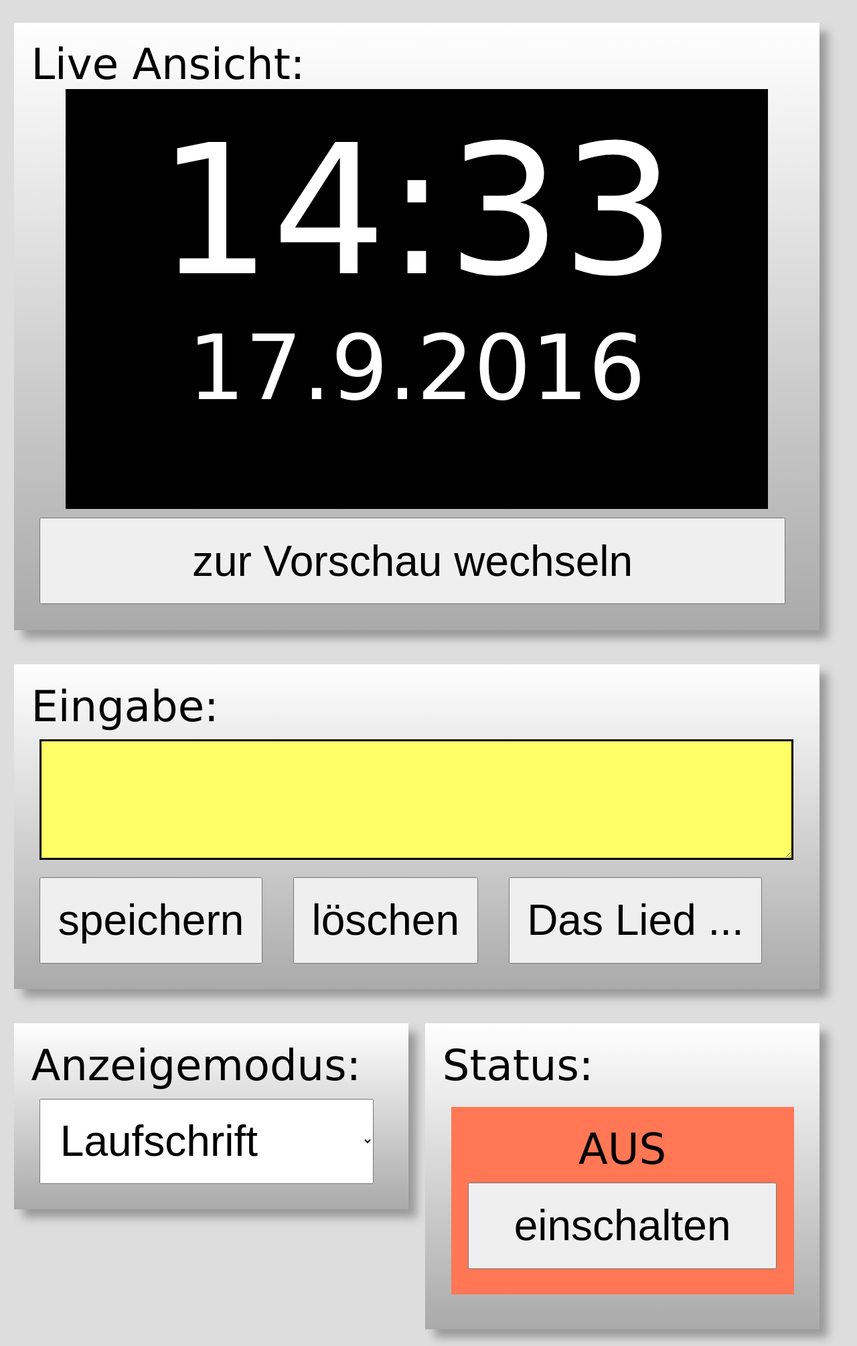
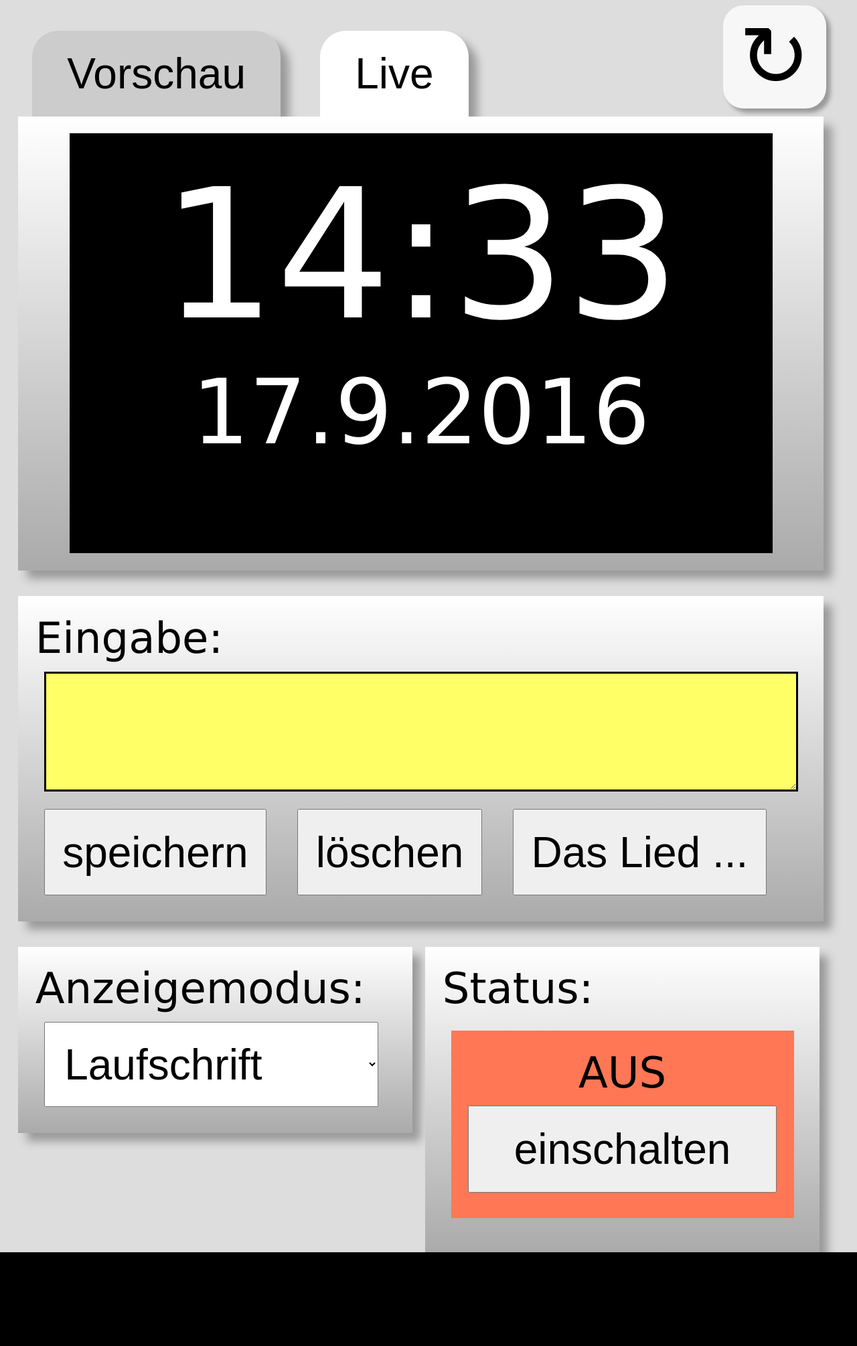
Before and after one commit to mehlbox/DieUhr, a PHP site: page / in a window 1280 px wide. Shown: the whole page at 67% size. After the commit the page ends 1870 px from the top, so only its background shows below. Run offline with PHP 8.4, Linux system fonts and the light colour scheme.

Commit message:
add tabs, check for w3c

```diff
--- a/display.php
+++ b/display.php
@@ -17,11 +17,13 @@
 }
 ?>
 <!DOCTYPE html PUBLIC "-//W3C//DTD XHTML 1.0 Transitional//EN" "http://www.w3.org/TR/xhtml1/DTD/xhtml1-transitional.dtd">
-<html>
+<html xmlns="http://www.w3.org/1999/xhtml">
 <head>
+<meta http-equiv="Content-Type" content="text/html;charset=utf-8" />
+<title>DieUhr</title>
 	<script type="text/javascript" src="js/clock.js"></script>
 	<script type="text/javascript" src="js/jquery.js"></script>
-<style>
+<style type="text/css">
 body {
 	background: green;
 }
--- a/index.php
+++ b/index.php
@@ -25,14 +25,10 @@
 <!DOCTYPE html PUBLIC "-//W3C//DTD XHTML 1.0 Transitional//EN" "http://www.w3.org/TR/xhtml1/DTD/xhtml1-transitional.dtd">
 <html xmlns="http://www.w3.org/1999/xhtml">
 <head>
+<meta http-equiv="Content-Type" content="text/html;charset=utf-8" />
 <title>DieUhr</title>
 <script type="text/javascript" src="js/clock.js"></script>
 <script type="text/javascript" src="js/jquery.js"></script>
-<script type="text/javascript">
-function formSubmit() {
-    document.getElementById("test").submit();
-}
-</script>
 <style type="text/css">
 body {
 	background-color: #DDDDDD;
@@ -58,11 +54,18 @@
 }
 .box, .boxw{
 	float: left;
-	margin: 2vw 1vw;
+	margin: 3vw 0 0 1.5vw;
 	padding: 2vw;
-	-webkit-box-shadow: #999999 1vw 1vw 1vw;
 	box-sizing: border-box;
+	background-color: #FFFFFF;
 	background-image: -webkit-linear-gradient(top, #FFFFFF, #AAAAAA);
+	background-image: -moz-linear-gradient(top, #FFFFFF, #AAAAAA);
+	background-image: -ms-linear-gradient(top, #FFFFFF, #AAAAAA);
+	background-image: -o-linear-gradient(top, #FFFFFF, #AAAAAA);
+	background-image: linear-gradient(top, #FFFFFF, #AAAAAA);
+	-webkit-box-shadow: 1vw 1vw 1vw 0 #999999;
+	-moz-box-shadow: 1vw 1vw 1vw 0 #999999;
+    box-shadow: 1vw 1vw 1vw 0 #999999;
 }
 .box {
 	width: 46vw;
@@ -79,7 +82,6 @@
 	text-align:center;
 	display:block;
 	font-size: 21vw;
-	-webkit-border-radius: 0;
 }
 .the_clock {
 	font-size:100%;
@@ -96,9 +98,10 @@
 	position: relative;
 	overflow: hidden;
 	white-space: nowrap;
+	background-color: #000000;
 	-webkit-animation: marquee 15s linear infinite;
-	background-color: #000000;
-	-webkit-border-radius: 0;
+	-moz-animation: marquee 15s linear infinite;
+	animation: marquee 15s linear infinite;
 }
 .simple {
 	font-size: 25%;
@@ -108,14 +111,64 @@
 	overflow: hidden;
 	white-space: pre;
 	background-color: #000000;
-	-webkit-border-radius: 0;
+}
+
+.tabrow {
+  margin: 0;
+  overflow: hidden;
+}
+.tabrow li {
+  border-radius: 3vw 3vw 0 0;
+  margin: 3vw 3vw 0 0;
+  border:solid 1px #CCCCCC;
+  background: #CCCCCC;
+  display: inline-block;
+  -webkit-box-shadow: 1vw 1vw 1vw 0 #999999;
+  -moz-box-shadow: 1vw 1vw 1vw 0 #999999;
+  box-shadow: 1vw 1vw 1vw 0 #999999;
+}
+.tabrow input {
+  background: transparent;
+  margin: 0 2vw;
+  padding: 2vw;
+  border:0;
+
+}
+.tabrow li.selected {
+ border:solid 1px #FFFFFF;
+ background: #FFFFFF;
+}
+
+.ref a{
+  float: right;
+  font-size: 2em;
+  display: block;
+  text-decoration: none;
+  background-color: #f7f7f7;
+  color: #000000;
+  width: 12vw;
+  height: 12vw;
+  line-height: 12vw;
+  text-align: center;
+  border-radius: 20%;
+  -webkit-box-shadow: 0.5vw 0.5vw 0.5vw 0 #999999;
+  -moz-box-shadow: 0.5vw 0.5vw 0.5vw 0 #999999;
+  box-shadow: 0.5vw 0.5vw 0.5vw 0 #999999;
+  margin-right: 3vw;
 }
 </style>
 </head>
 <body onload="startClock(true)">
-<form method="post" >
+	<div class="ref"><a href="">&#8635</a>
+    </div>
+<form method="post" action="">
+<ul class="tabrow">
+  <li <?php if (file_get_contents($preview) ) echo 'class="selected"'; ?>><input type="submit" name="preview_on"  value="Vorschau" /></li>
+  <li <?php if (!file_get_contents($preview)) echo 'class="selected"'; ?>><input type="submit" name="preview_off" value="Live"     /></li>
+</ul>
+
 <?php if (file_get_contents($mode) != 'wedding') { ?>
-	<div class="boxw"><?php if (file_get_contents($preview)) { echo 'Vorschau:'; } else { echo 'Live Ansicht:'; } ?>
+	<div class="boxw" style="margin-top: 0;">
 		<div id="clock">
 		<span class="the_clock">
 			<span class='cl_hours'></span><span class='cl_minutes'></span>
@@ -134,27 +187,24 @@
 }
 ?>
 		</div>
-<?php
-if (file_get_contents($preview)) {
-        echo '<input type="submit" name="preview_off" value="zur Live Ansicht wechseln" style="width: 87vw;" />';
-} else {
-        echo '<input type="submit" name="preview_on"  value="zur Vorschau wechseln"     style="width: 87vw;" />';
-} ?>
 	</div>
 <?php } ?>
 
 <?php if (file_get_contents($mode) != 'wedding') { ?>
 	<div class="boxw">Eingabe:
-			<textarea name="message"><?php echo $formtext; ?></textarea>
+			<textarea name="message" rows="" cols=""><?php echo $formtext; ?></textarea>
 			<input type="submit" name="save"  value="speichern" />
 			<input type="submit" name="del"   value="löschen" />
 			<input type="submit" name="reset" value="Das Lied ..." />
 	</div>
 <?php } else { ?>
-	<div class="boxw">Vorschau nicht verfügbar.
+	<div class="boxw" style="margin-top: 0;">
+		<div id="clock">
+			<div class='simple'>Ansicht nicht verfügbar.</div>
+		</div>
 	</div>
 	<div class="boxw">Namen Brautpaar:
-			<textarea name="message"><?php echo $formtext; ?></textarea>
+			<textarea name="message" rows="" cols=""><?php echo $formtext; ?></textarea>
 			<input type="submit" name="save"  value="speichern" />
 			<input type="submit" name="del"   value="löschen" />
 	</div>
@@ -172,11 +222,11 @@
 <?php
 if (file_get_contents($status)) {
         echo '
-		<div style="background-color: #99DD55; text-align: center; ">EIN</br>
+		<div style="background-color: #99DD55; text-align: center;">EIN
 		<input type="submit" name="status_off" value="ausschalten" style="width: 36vw;" /></div>';
 } else {
         echo '
-		<div style="background-color: #FF7755; text-align: center; ">AUS</br>
+		<div style="background-color: #FF7755; text-align: center;">AUS
 		<input type="submit" name="status_on"  value="einschalten" style="width: 36vw;" /></div>';
 } ?>
 	</div>
--- a/js/clock.js
+++ b/js/clock.js
@@ -1,5 +1,5 @@
 var leadingZeroHour = 'true';
-	var dateFormat = 'dd.mm.yyyy';
+var dateFormat = 'dd.mm.yyyy';
 
 	if(dateFormat == "dd.mm" || dateFormat == "dd.month" || dateFormat == "dd.mon") {
 		$(".cl_year").addClass("hidden");
```
